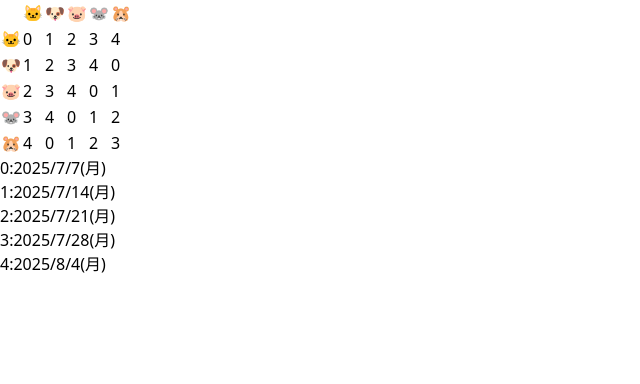
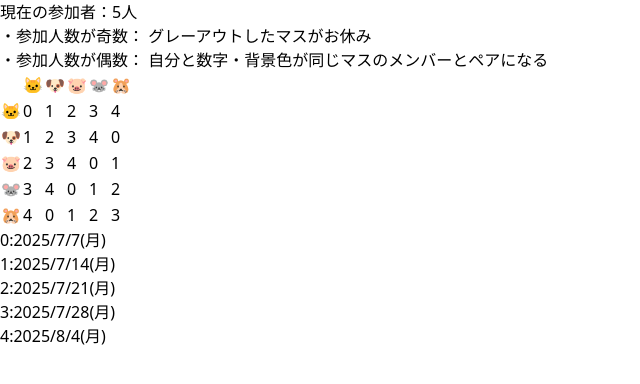
Before and after one commit to mk-0A0/ct-schedule, a Next.js app: page / in a window 1280 px wide. Shown: the top 384 px of the page, without its empty margins (0-640 px from the left). Built offline with nearby package versions, Linux system fonts and the light colour scheme.

Commit message:
fix: レイアウト修正

```diff
--- a/src/app/page.tsx
+++ b/src/app/page.tsx
@@ -44,11 +44,20 @@ export default async function Home() {
     .map((date) => format(date, "yyyy/M/d(E)", { locale: ja }));
 
   return (
-    <main className="flex gap-10 justify-center mt-10">
+    <main className="max-w-7xl mx-auto p-10">
+      <p>現在の参加者：{memberData.members.length}人</p>
+      <p className="text-gray-500 text-sm">
+        ・参加人数が奇数： グレーアウトしたマスがお休み
+      </p>
+      <p className="text-gray-500 text-sm">
+        ・参加人数が偶数： 自分と数字・背景色が同じマスのメンバーとペアになる
+      </p>
+      <article className="flex gap-10 mt-10">
         <table className="border-t border-l h-full">
           <tbody>
             {/* "": 左上の空マス */}
-          {[{ name: "" }, ...memberData.members].map((colMember, rowIndex) => (
+            {[{ name: "" }, ...memberData.members].map(
+              (colMember, rowIndex) => (
                 <tr key={`tr-${rowIndex}`} className="border-b">
                   <th className="w-10 h-10 border-r">{colMember.name}</th>
                   {memberData.members.map((rowMember, colIndex) =>
@@ -72,7 +81,8 @@ export default async function Home() {
                     )
                   )}
                 </tr>
-          ))}
+              )
+            )}
           </tbody>
         </table>
         <ul>
@@ -86,6 +96,7 @@ export default async function Home() {
               )
           )}
         </ul>
+      </article>
     </main>
   );
 }
```
Lines whose indentation alone changed are shown as unchanged.
